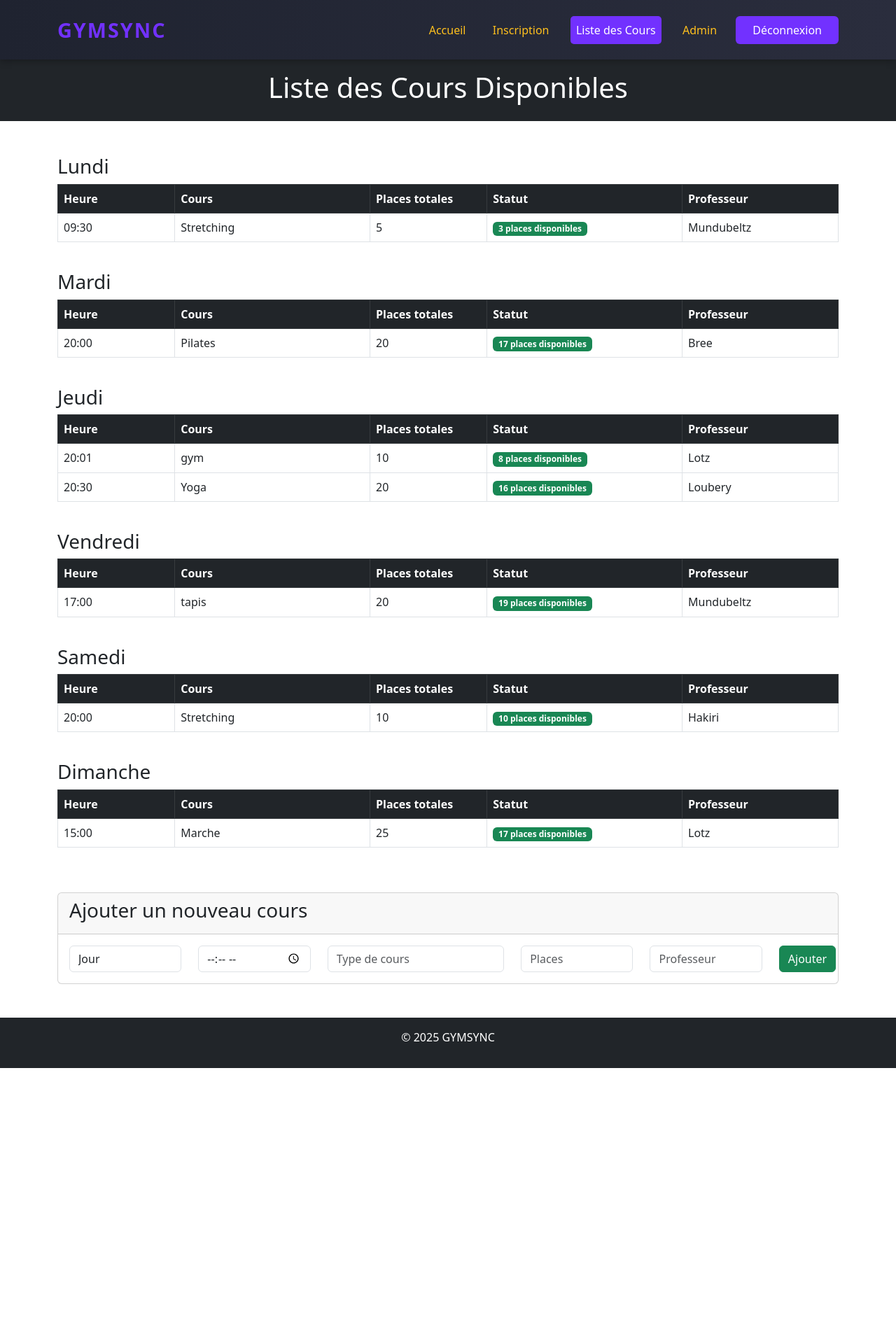
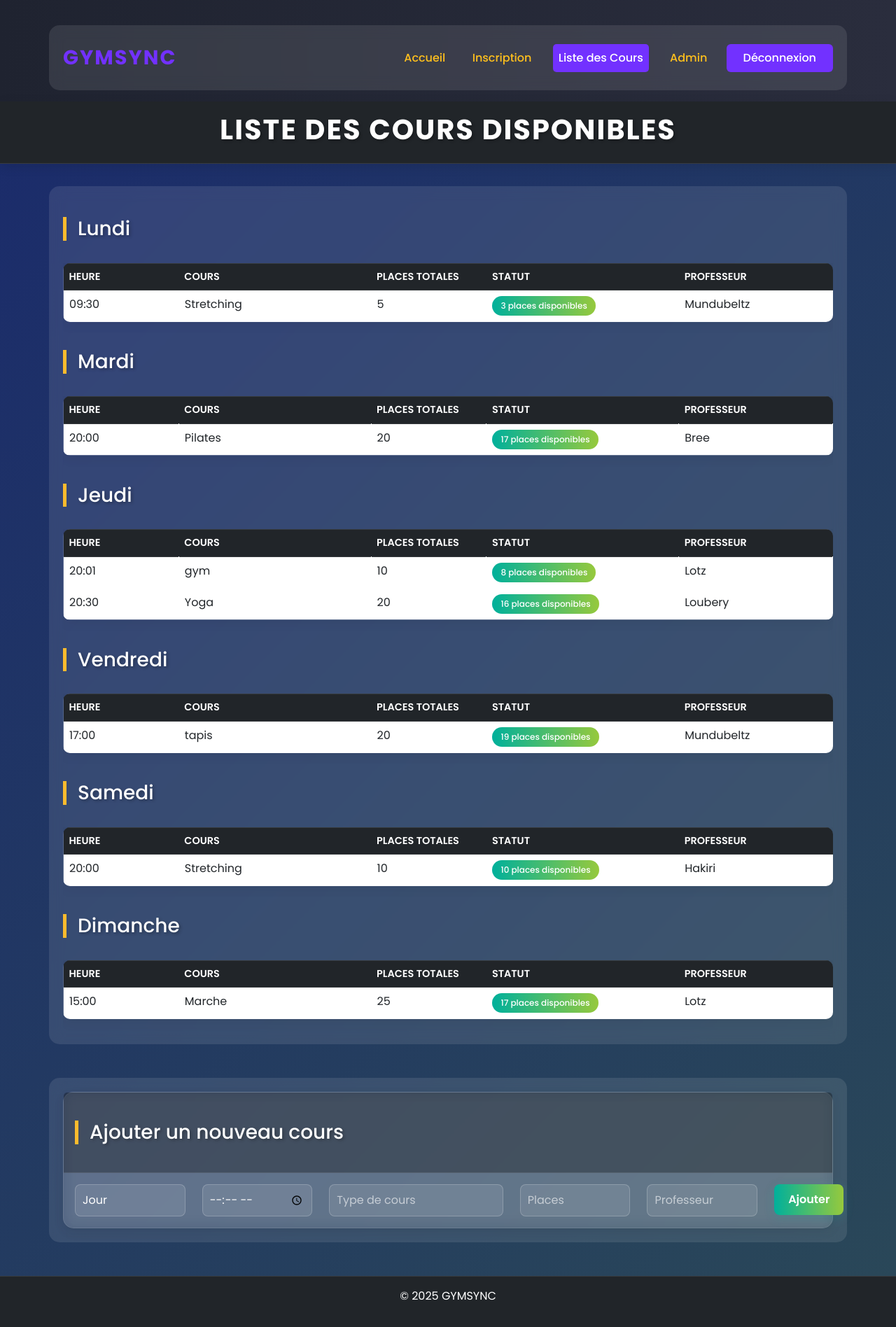
Before and after one commit to UnknownYou64/GYMSYNC, a PHP site: page /Liste.php in a window 1280 px wide. Shown: the whole page at 70% size. Before the commit the page ends 1526 px from the top, so only its background shows below. Run offline with PHP 8.4, Linux system fonts and the light colour scheme; the visitor is signed in with stand-in values (Sample User, id 1); data comes from the database, SQL or seed files in the repository.

Commit message:
Style sur liste cours et inscription et login

```diff
--- a/Liste.php
+++ b/Liste.php
@@ -52,6 +52,9 @@ $jours = ['Lundi', 'Mardi', 'Mercredi', 'Jeudi', 'Vendredi', 'Samedi', 'Dimanche
     <meta name="viewport" content="width=device-width, initial-scale=1.0">
     <title>Liste des Cours</title>
     <link href="https://cdn.jsdelivr.net/npm/bootstrap@5.3.0/dist/css/bootstrap.min.css" rel="stylesheet">
+    <link rel="stylesheet" href="css/liste.css">
+    <link href="https://fonts.googleapis.com/css2?family=Poppins:wght@300;400;500;600;700&display=swap" rel="stylesheet">
+
 </head>
 <body>
 <?php
--- a/Login.php
+++ b/Login.php
@@ -53,6 +53,8 @@ if ($_SERVER["REQUEST_METHOD"] == "POST") {
     <meta name="viewport" content="width=device-width, initial-scale=1.0">
     <title>Connexion - GYMSYNC</title>
     <link href="https://cdn.jsdelivr.net/npm/bootstrap@5.3.0/dist/css/bootstrap.min.css" rel="stylesheet">
+    <link rel="stylesheet" href="css/login.css">
+    <link href="https://fonts.googleapis.com/css2?family=Poppins:wght@300;400;500;600;700&display=swap" rel="stylesheet">
 </head>
 <body>
     <nav class="navbar navbar-expand-lg navbar-dark bg-dark">
--- /dev/null
+++ b/css/liste.css
@@ -0,0 +1,155 @@
+body {
+    background: linear-gradient(135deg, #1a2a6c 0%, #2a4858 100%);
+    font-family: 'Poppins', sans-serif;
+    color: white;
+}
+
+.container {
+    background: rgba(255, 255, 255, 0.1);
+    backdrop-filter: blur(10px);
+    border-radius: 15px;
+    padding: 20px;
+    margin-top: 20px;
+}
+
+header {
+    background: rgba(0, 0, 0, 0.3);
+    padding: 2rem 0;
+    backdrop-filter: blur(5px);
+    border-bottom: 1px solid rgba(255, 255, 255, 0.1);
+    margin-bottom: 2rem;
+    box-shadow: 0 4px 15px rgba(0, 0, 0, 0.1);
+}
+
+header h1 {
+    font-weight: 700;
+    text-transform: uppercase;
+    letter-spacing: 2px;
+    text-shadow: 2px 2px 4px rgba(0, 0, 0, 0.3);
+}
+
+h3 {
+    color: white;
+    border-left: 5px solid #fdbb2d;
+    padding-left: 1rem;
+    margin: 2rem 0;
+    text-shadow: 2px 2px 4px rgba(0, 0, 0, 0.3);
+}
+
+.table {
+    background: rgba(255, 255, 255, 0.1);
+    backdrop-filter: blur(5px);
+    border-radius: 10px;
+    overflow: hidden;
+    box-shadow: 0 0 20px rgba(0, 0, 0, 0.1);
+    color: white;
+}
+
+.table thead {
+    background: rgba(0, 0, 0, 0.3);
+}
+
+.table thead th {
+    color: white;
+    font-weight: 600;
+    text-transform: uppercase;
+    font-size: 0.9rem;
+    border: none;
+}
+
+.table tbody tr {
+    transition: all 0.3s ease;
+    border-color: rgba(255, 255, 255, 0.1);
+}
+
+.table tbody tr:hover {
+    background: rgba(255, 255, 255, 0.1);
+}
+
+.badge {
+    padding: 8px 12px;
+    border-radius: 20px;
+    font-weight: 500;
+}
+
+.badge.bg-success {
+    background: linear-gradient(90deg, #00b09b, #96c93d);
+}
+
+.badge.bg-danger {
+    background: linear-gradient(90deg, #cb2d3e, #ef473a);
+}
+
+.card {
+    background: rgba(255, 255, 255, 0.1);
+    backdrop-filter: blur(10px);
+    border: 1px solid rgba(255, 255, 255, 0.1);
+    border-radius: 15px;
+    box-shadow: 0 5px 15px rgba(0, 0, 0, 0.08);
+}
+
+.card-header {
+    background: rgba(0, 0, 0, 0.3);
+    color: white;
+    border-bottom: 1px solid rgba(255, 255, 255, 0.1);
+    border-radius: 15px 15px 0 0;
+}
+
+.form-control {
+    background: rgba(255, 255, 255, 0.1);
+    border: 1px solid rgba(255, 255, 255, 0.2);
+    border-radius: 8px;
+    color: white;
+    padding: 10px;
+    transition: all 0.3s ease;
+}
+
+.form-control:focus {
+    background: rgba(255, 255, 255, 0.15);
+    border-color: rgba(255, 255, 255, 0.3);
+    color: white;
+    box-shadow: 0 0 0 0.2rem rgba(255, 255, 255, 0.1);
+}
+
+.form-control::placeholder {
+    color: rgba(255, 255, 255, 0.6);
+}
+
+select.form-control option {
+    background: #1a2a6c;
+    color: white;
+}
+
+.btn-success {
+    background: linear-gradient(90deg, #00b09b, #96c93d);
+    border: none;
+    border-radius: 8px;
+    padding: 10px 20px;
+    font-weight: 600;
+    transition: all 0.3s ease;
+    box-shadow: 0 4px 15px rgba(0, 176, 155, 0.2);
+}
+
+.btn-success:hover {
+    transform: translateY(-2px);
+    box-shadow: 0 6px 20px rgba(0, 176, 155, 0.3);
+}
+
+footer {
+    background: rgba(0, 0, 0, 0.3);
+    backdrop-filter: blur(5px);
+    border-top: 1px solid rgba(255, 255, 255, 0.1);
+    margin-top: 3rem;
+}
+
+.alert-success {
+    background: rgba(40, 167, 69, 0.2);
+    border-color: rgba(40, 167, 69, 0.3);
+    color: white;
+}
+
+.alert-danger {
+    background: rgba(220, 53, 69, 0.2);
+    border-color: rgba(220, 53, 69, 0.3);
+    color: white;
+}
--- a/inscription.php
+++ b/inscription.php
@@ -82,8 +82,8 @@ if ($_SERVER["REQUEST_METHOD"] == "POST") {
     <meta name="viewport" content="width=device-width, initial-scale=1.0">
     <title>Formulaire d'inscription</title>
     <link href="https://cdn.jsdelivr.net/npm/bootstrap@5.3.0/dist/css/bootstrap.min.css" rel="stylesheet">
-    <link href="https://fonts.googleapis.com/css2?family=Poppins:wght@400;500;600&display=swap" rel="stylesheet">
     <link rel="stylesheet" href="css/inscription.css">
+    <link href="https://fonts.googleapis.com/css2?family=Poppins:wght@300;400;500;600;700&display=swap" rel="stylesheet">
 </head>
 <body>
     <?php include 'NavBar.php'; ?>
```
Also changed, not shown: css/inscription.css (+103 -5 lines), css/login.css (added, +106 -0 lines).
